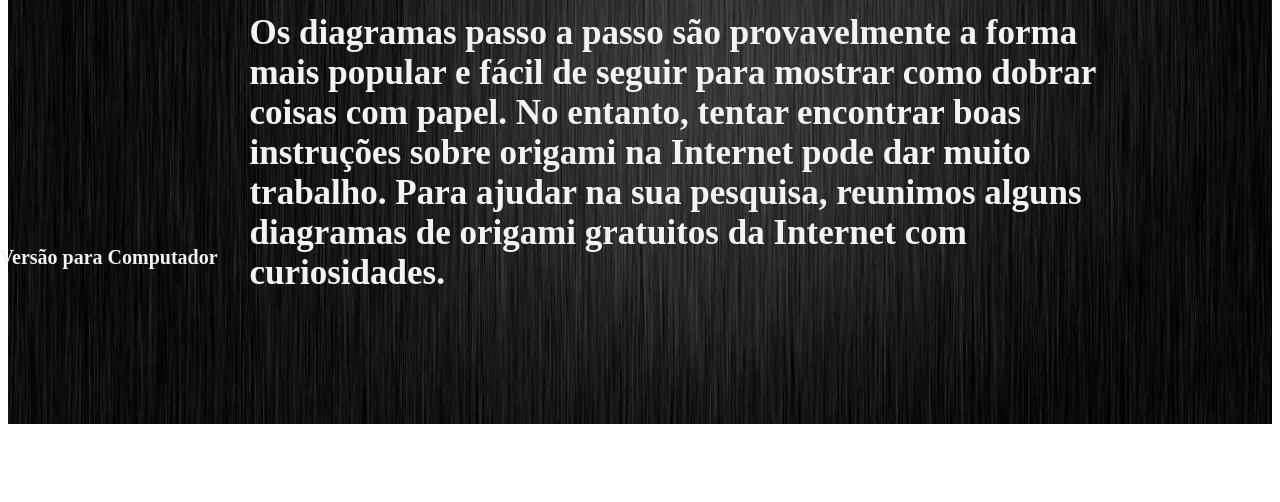
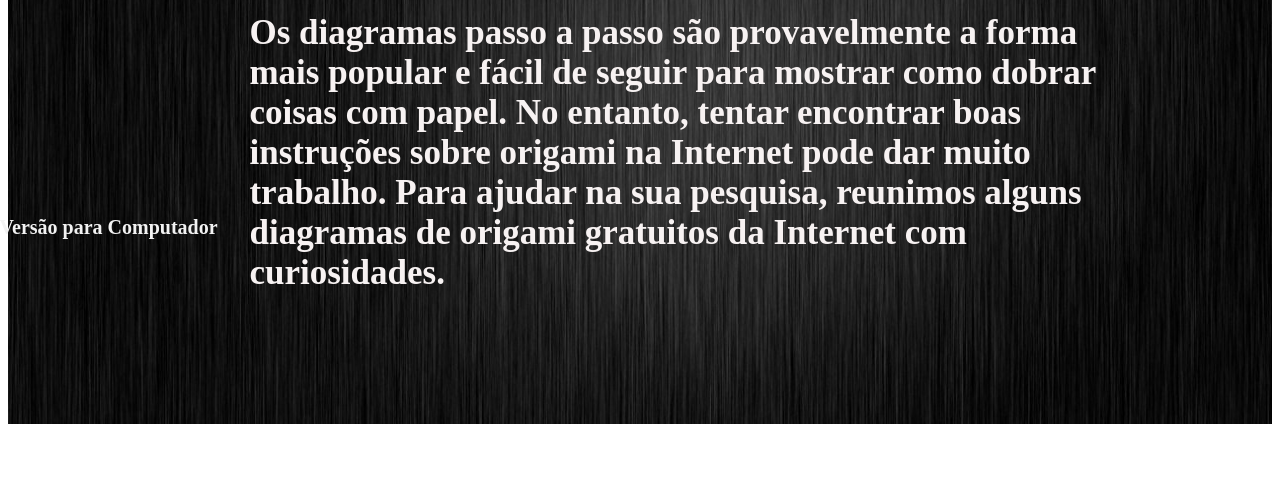
Before and after one commit to sofilouise/origami, a plain HTML site: page index.html in a window 1280 px wide. Shown: the part 258-760 px from the top of the page. Drawn offline with Linux system fonts and the light colour scheme.

Commit message:
Update style.css

```diff
--- a/style.css
+++ b/style.css
@@ -53,7 +53,7 @@ a:active{
   font-size: 20px;
   width: 675px;
   position: absolute;
-  top:35%;
+  top:30%;
   left:10%;  transform: translate(-20%, 800%);
 }
 
```
